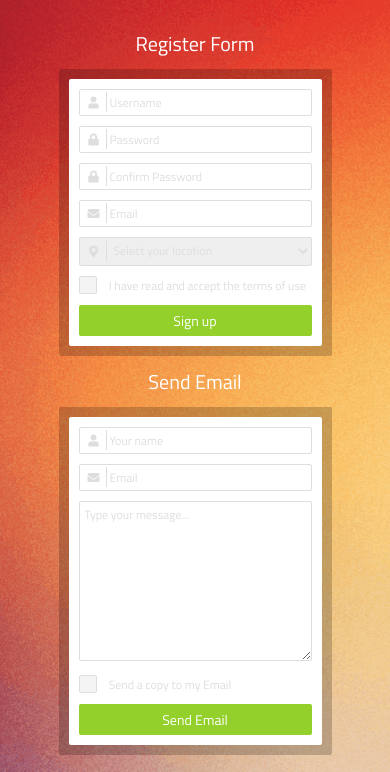
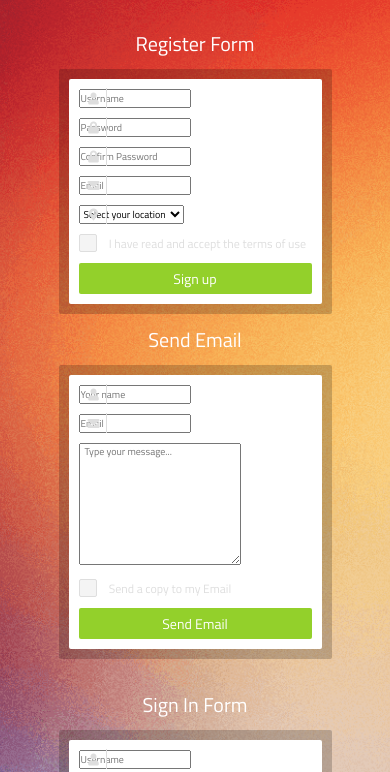
Before and after one commit to FocuSsmok/FocuSsmok.github.io, a website: page index.html in a window 390 px wide. Shown: the part 117-889 px from the top of the page. Drawn offline with Linux system fonts and the light colour scheme.

Commit message:
Correcting project becuase select doesnt work good on mobile

```diff
--- a/package.json
+++ b/package.json
@@ -16,6 +16,7 @@
     "gulp-clean-css": "^3.9.3",
     "gulp-imagemin": "^4.1.0",
     "gulp-sass": "^3.2.1",
-    "node-sass-tilde-importer": "^1.0.2"
+    "node-sass-tilde-importer": "^1.0.2",
+    "webpack-dev-server": "^3.1.3"
   }
 }
--- a/src/scss/style.scss
+++ b/src/scss/style.scss
@@ -93,18 +93,18 @@ a {
             background: darken($color: #93d02b, $amount: 10);
         }
     }
-    @at-root &__input {
-        width: 100%;
-        padding: .3rem;
-        font-size: 1.2rem;
-        padding-left: 3rem;
-        border: 1px solid #dedede;
-        border-radius: .2rem;
-        color: #dedede;
-        @at-root &::-webkit-input-placeholder{
-            color: #dedede;
-        }
-    }
+    // @at-root &__input {
+    //     width: 100%;
+    //     padding: .3rem;
+    //     font-size: 1.2rem;
+    //     padding-left: 3rem;
+    //     border: 1px solid #dedede;
+    //     border-radius: .2rem;
+    //     color: #dedede;
+    //     @at-root &::-webkit-input-placeholder{
+    //         color: #dedede;
+    //     }
+    // }
     @at-root &__icon {
         display: inline-block;
         height: 20px;
@@ -119,27 +119,27 @@ a {
         padding: 5px 5px 5px 0;
         border-right: 1px solid #dedede;
     }
-    @at-root select[selected] {
-        color: #93d02b;
-    }
-    @at-root &__option {
-        color: #dedede;
-        font-size: 1.4rem;
-    }
-    @at-root select,
-    select option {
-        color: #000000;
-    }
+    // @at-root select[selected] {
+    //     color: #93d02b;
+    // }
+    // @at-root &__option {
+    //     color: #dedede;
+    //     font-size: 1.4rem;
+    // }
+    // @at-root select,
+    // select option {
+    //     color: #000000;
+    // }
 
-    @at-root select:invalid,
-    select option[value=""] {
-        color: #dedede;
-    }
+    // @at-root select:invalid,
+    // select option[value=""] {
+    //     color: #dedede;
+    // }
 
-    /*Added for browser compatibility*/
-    @at-root [hidden] {
-        display: none;
-    }
+    // /*Added for browser compatibility*/
+    // @at-root [hidden] {
+    //     display: none;
+    // }
 
 
 }
```
Also changed, not shown: src/css/style.css.
